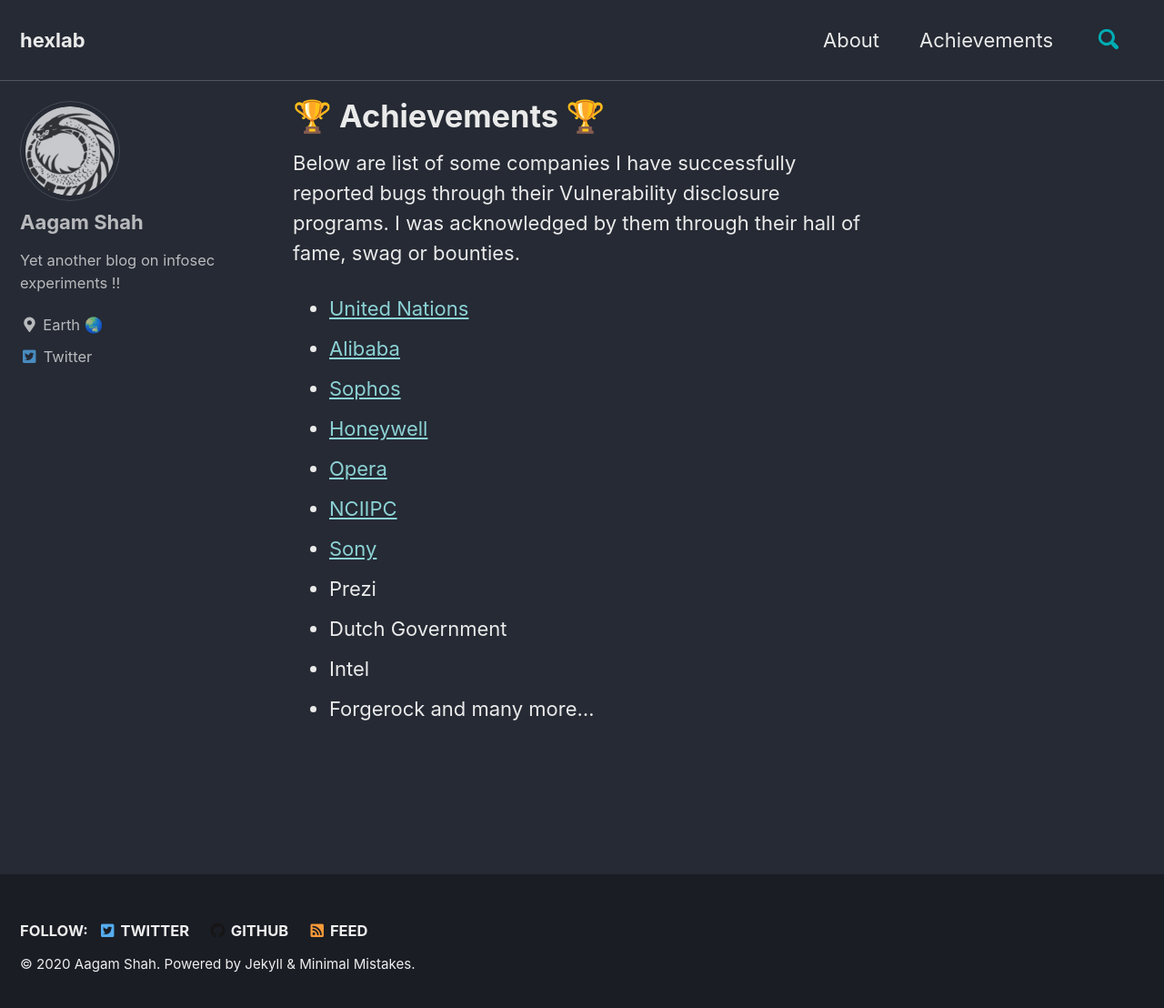
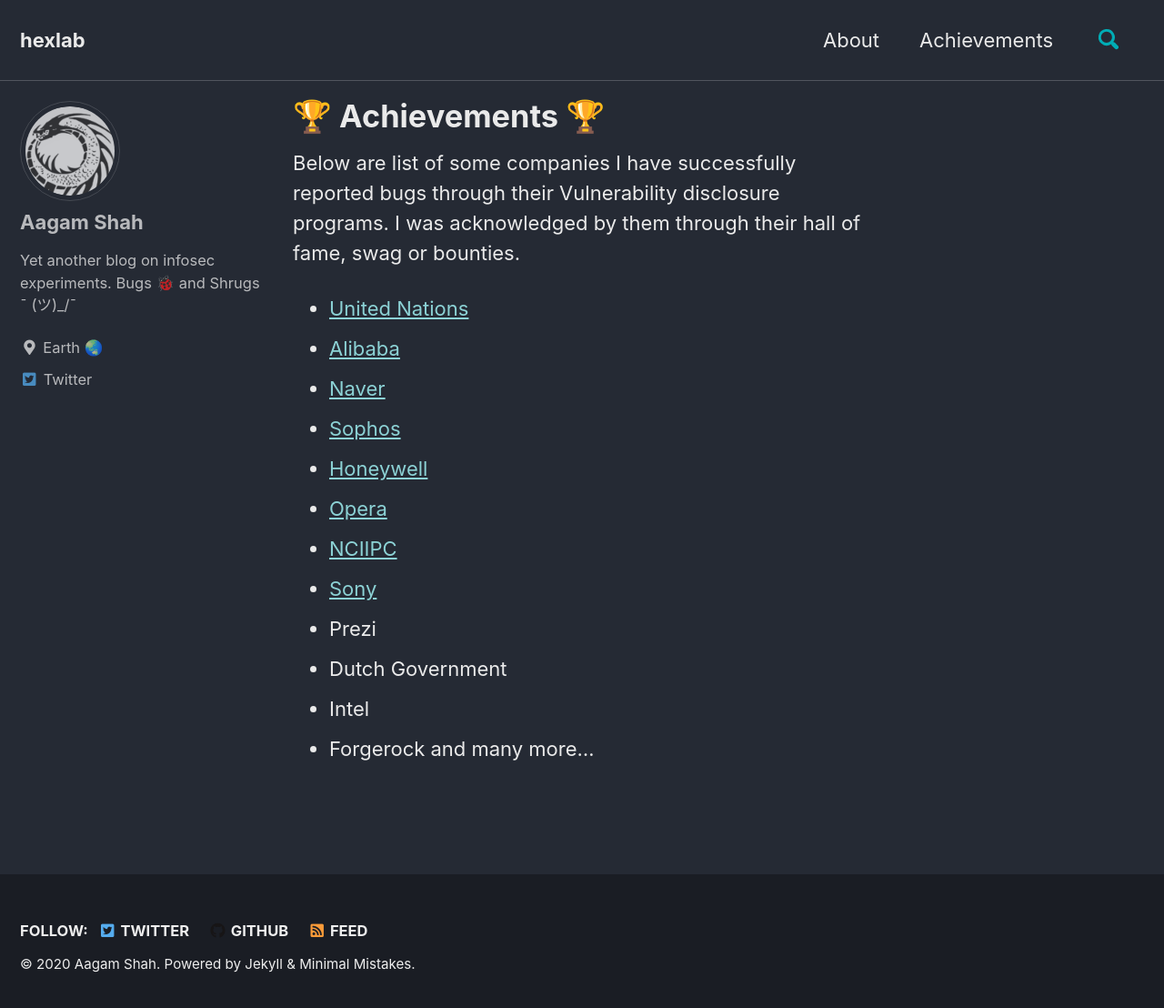
Before and after one commit to neutrinoguy/neutrinoguy.github.io, a Jekyll site: the page built from _pages/achievements.md, in a window 1280 px wide and 1116 px high. Shown: the top 1108 px of the window at 91% size. Built offline with Jekyll 4.4.1, drawn with Linux system fonts in a browser that asks for light colours; cached includes are drawn as plain includes.

Commit message:
Added some modifications in bio

```diff
--- a/_config.yml
+++ b/_config.yml
@@ -20,7 +20,7 @@ title                    : "hexlab"
 title_separator          : "-"
 subtitle                 : # site tagline that appears below site title in masthead
 name                     : "Aagam Shah"
-description              : "Yet another blog on infosec experiments !!"
+description              : "Yet another blog on infosec experiments. Bugs 🐞 and Shrugs ¯\_(ツ)_/¯"
 url                      : "https://hexlab.xyz" # the base hostname & protocol for your site e.g. "https://mmistakes.github.io"
 baseurl                  : # the subpath of your site, e.g. "/blog"
 repository               : "neutrinoguy/neutrinoguy.github.io" # GitHub username/repo-name e.g. "mmistakes/minimal-mistakes"
@@ -95,7 +95,7 @@ analytics:
 author:
   name             : "Aagam Shah"
   avatar           : "/assets/images/dragon.png" # path of avatar image, e.g. "/assets/images/bio-photo.jpg"
-  bio              : "Yet another blog on infosec experiments !!"
+  bio              : "Yet another blog on infosec experiments. Bugs 🐞 and Shrugs ¯\_(ツ)_/¯"
   location         : "Earth 🌏"
   email            :
   links:
--- a/_pages/achievements.md
+++ b/_pages/achievements.md
@@ -9,6 +9,7 @@ Below are list of some companies I have successfully reported bugs through their
 
  - [United Nations](https://unite.un.org/content/hall-fame)
  - [Alibaba](https://security.alibaba.com/top.htm?tab=1)
+ - [Naver](https://bugbounty.naver.com/ko/halloffame_2019)
  - [Sophos](https://www.sophos.com/en-us/legal/sophos-responsible-disclosure-policy/thanks.aspx)
  - [Honeywell](https://www.honeywell.com/us/en/product-security#language4/)
  - [Opera](https://security.opera.com/hall-of-fame/)
```
